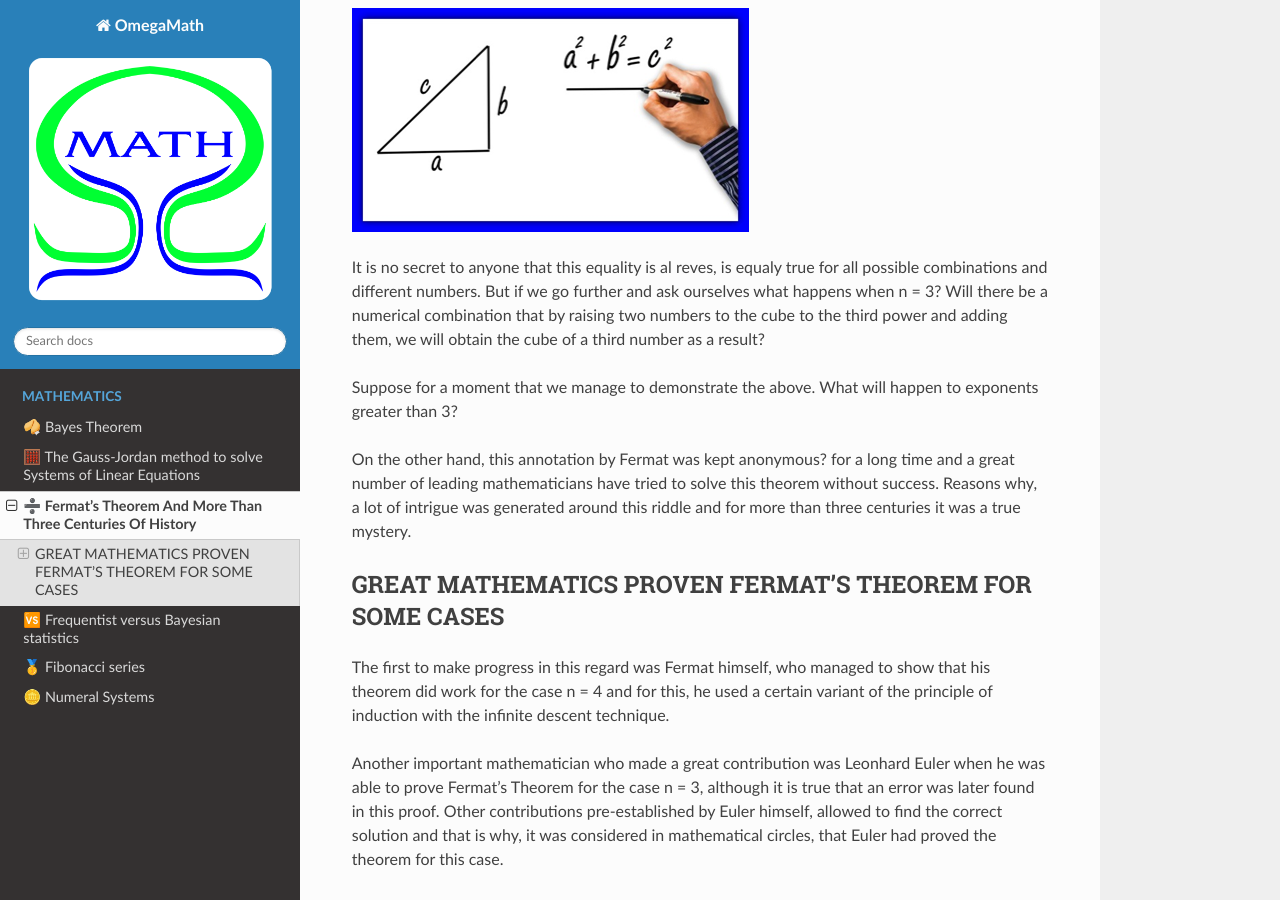
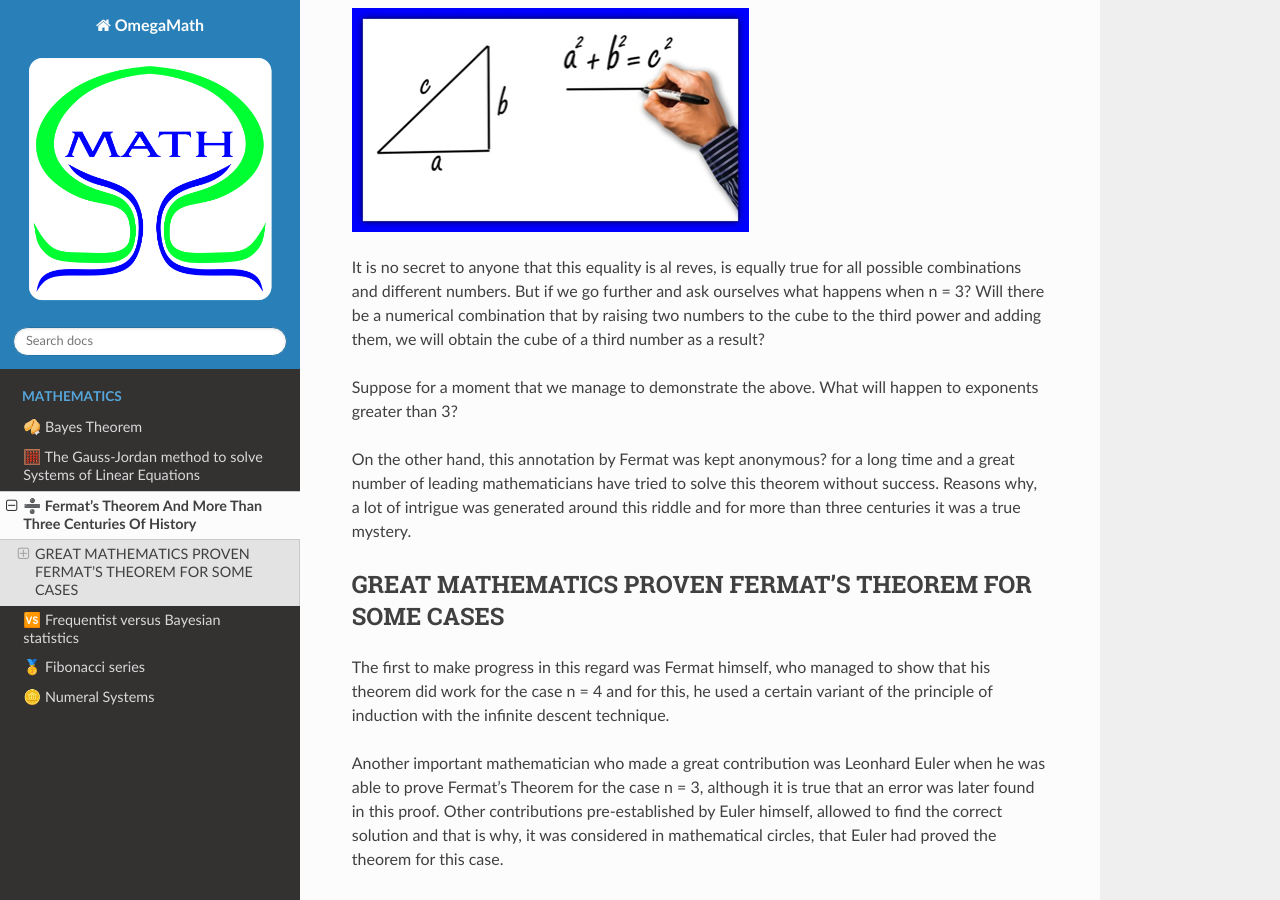
Before and after one commit to OmegaMath/omega, a Sphinx documentation site: the page built from docs/source/fermat.md, in a window 1280 px wide and 900 px high, scrolled down 2119 px. Built offline with Sphinx 7.4.7 and the Read the Docs theme 2.0.0, drawn with Linux system fonts in a browser that asks for light colours.

Commit message:
Add tests (#5)

```diff
--- a/docs/source/fermat.md
+++ b/docs/source/fermat.md
@@ -39,9 +39,9 @@ Pythagorean Theorem, that famous formula that relates the length of the
 hypotenuse with that of the legs in a right triangle and where Fermat's Theorem
 is applied for n = 2.
 
-![Right Trianle](_static/images/fermat/right-triangle.png)
+![Right Triangle](_static/images/fermat/right-triangle.png)
 
-It is no secret to anyone that this equality is al reves, is equaly true for all
+It is no secret to anyone that this equality is al reves, is equally true for all
 possible combinations and different numbers. But if we go further and ask
 ourselves what happens when n = 3? Will there be a numerical combination that by
 raising two numbers to the cube to the third power and adding them, we will
```
Also changed, not shown: .pre-commit-config.yaml (added), README.md (line endings or trailing spaces), codespell.txt (added), 8 other files.
